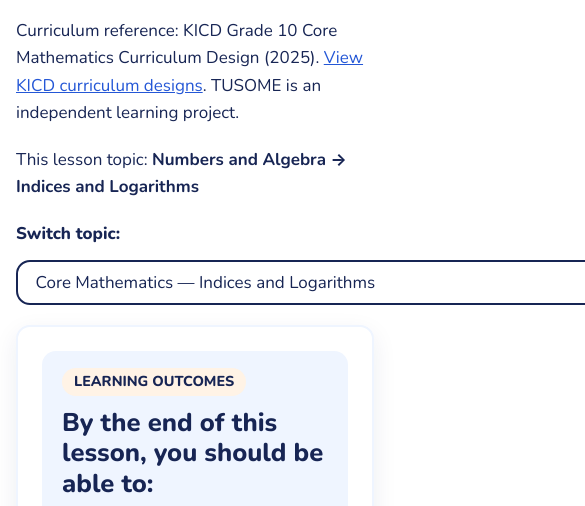
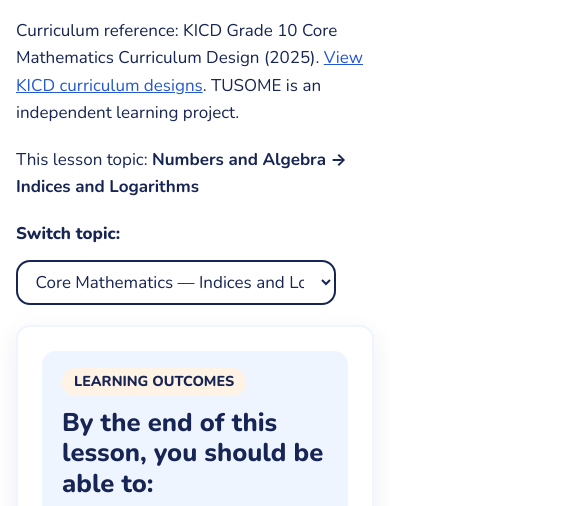
Before and after one commit to Rebeccamagiar04/Tusome-Foundation, a plain HTML site: page lesson.html in a window 390 px wide. Shown: the part 292-798 px from the top of the page, 585 px wide, since content can reach past the window. Drawn offline with nearby package versions, Linux system fonts and the light colour scheme.

Commit message:
Make the lesson subject switcher compact and responsive

```diff
--- a/style.css
+++ b/style.css
@@ -1037,7 +1037,10 @@ button, input, select, textarea {
 }
 
 .lesson-picker select {
-  flex: 1 1 16rem;
+  flex: 0 1 20rem;
+  width: min(100%, 20rem);
+  max-width: 100%;
+  min-width: 0;
   min-height: 2.85rem;
   padding: 0.5rem 0.85rem;
   border: 2px solid var(--navy);
```
